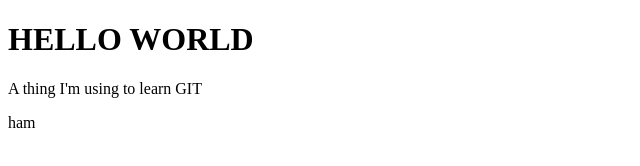
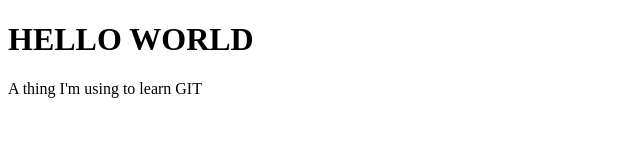
Before and after one commit to demlowe88/git-course, a plain HTML site: page index.html in a window 1280 px wide. Shown: the full height of the page, 0-640 px from the left. Drawn offline with Linux system fonts and the light colour scheme.

Commit message:
I removed that stupid line

```diff
--- a/index.html
+++ b/index.html
@@ -9,6 +9,5 @@
 <body>
     <h1>HELLO WORLD</h1>
     <p>A thing I'm using to learn GIT</p>
-    <p>ham</p>
 </body>
 </html>
```
